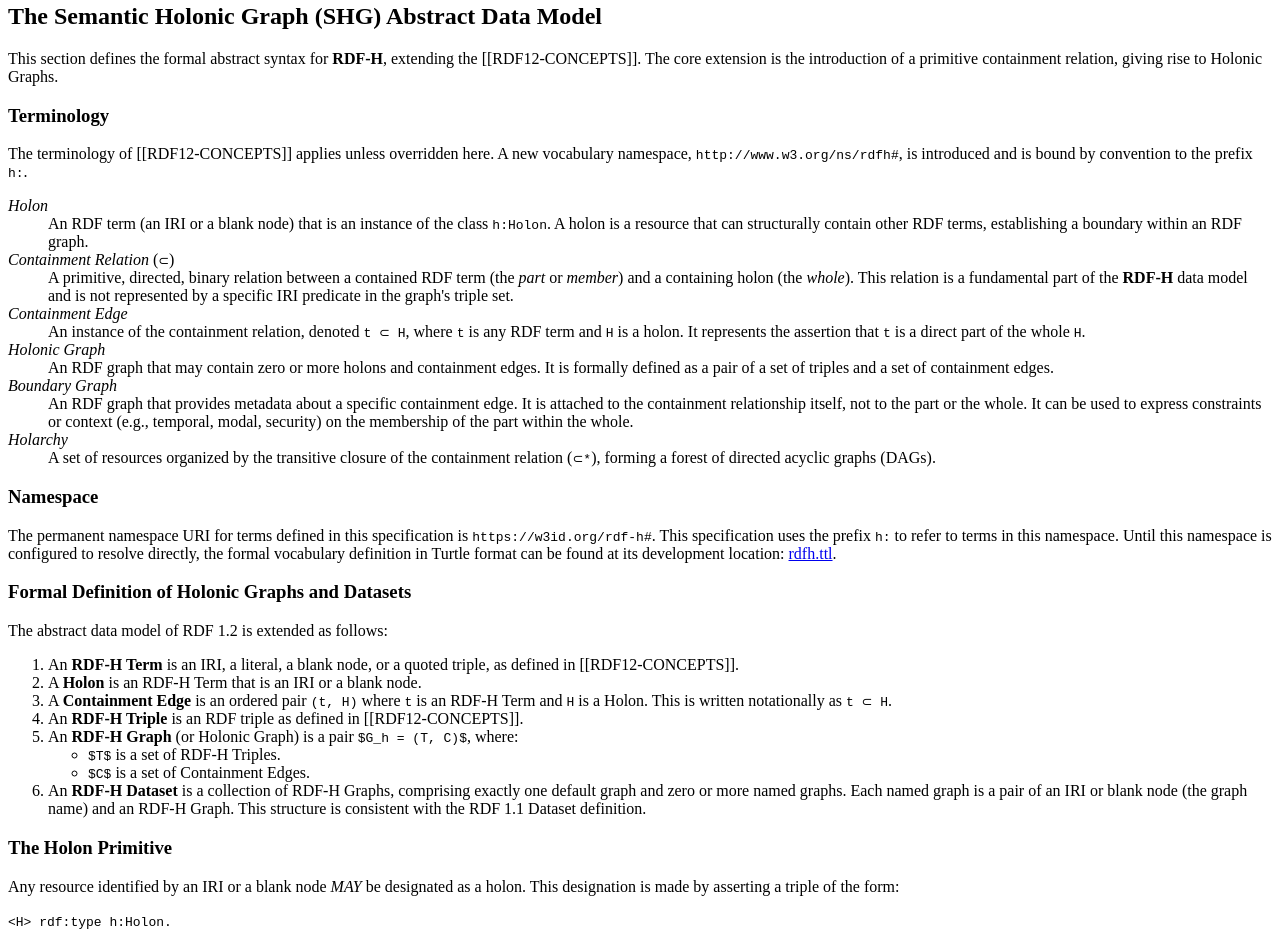
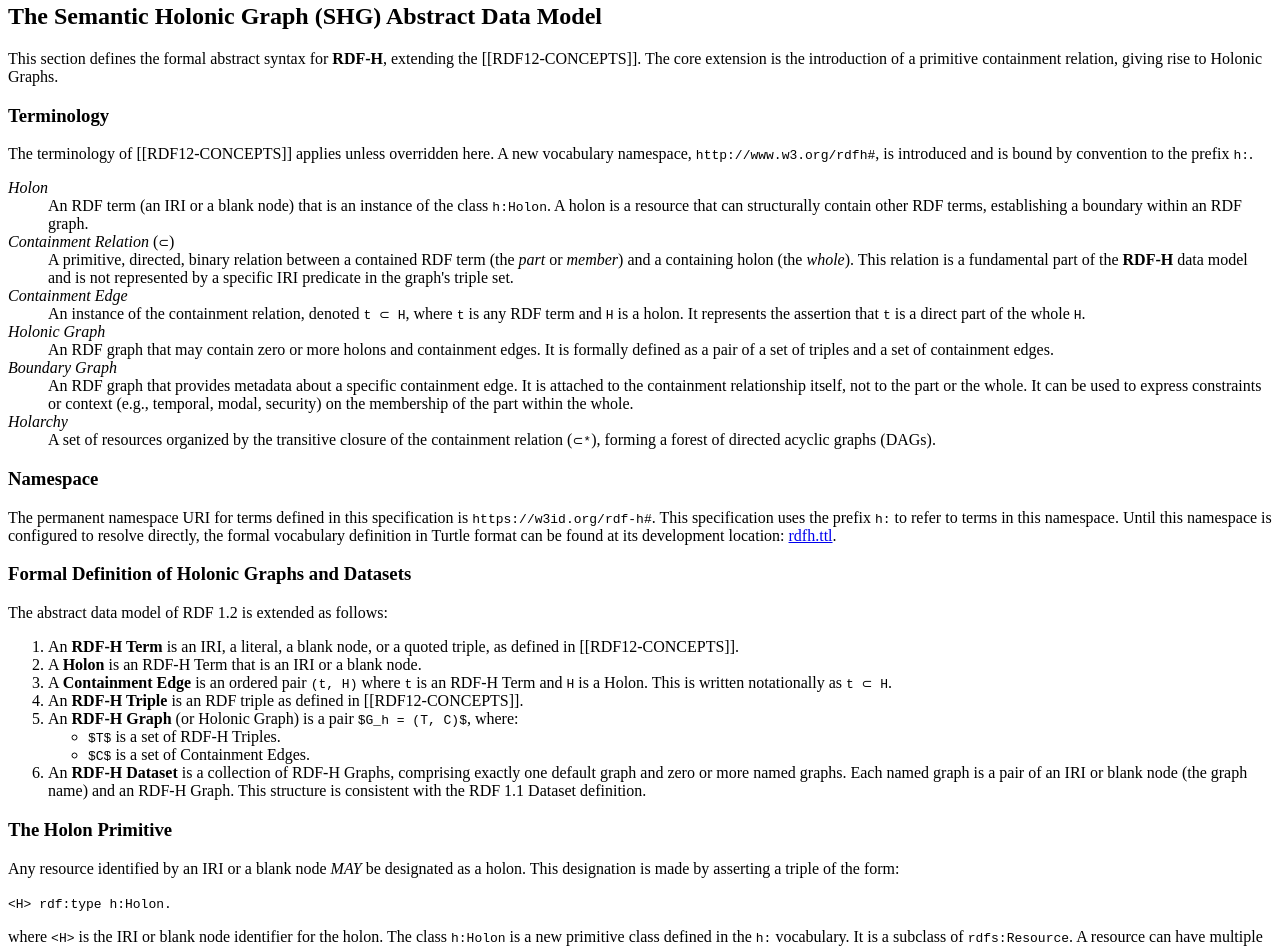
Before and after one commit to geoknoesis/rdf-holon, a plain HTML site: page index.html in a window 1280 px wide. Shown: the part 2310-3258 px from the top of the page. Drawn offline with Linux system fonts and the light colour scheme.

Commit message:
fix typo in namespace

```diff
--- a/index.html
+++ b/index.html
@@ -381,7 +381,7 @@
         <section>
             <h3>Terminology</h3>
             <p>The terminology of [[RDF12-CONCEPTS]] applies unless overridden here. A new vocabulary namespace,
-                <code>http://www.w3.org/ns/rdfh#</code>, is introduced and is bound by convention to the prefix
+                <code>http://www.w3.org/rdfh#</code>, is introduced and is bound by convention to the prefix
                 <code>h:</code>.
             </p>
             <dl>
```
